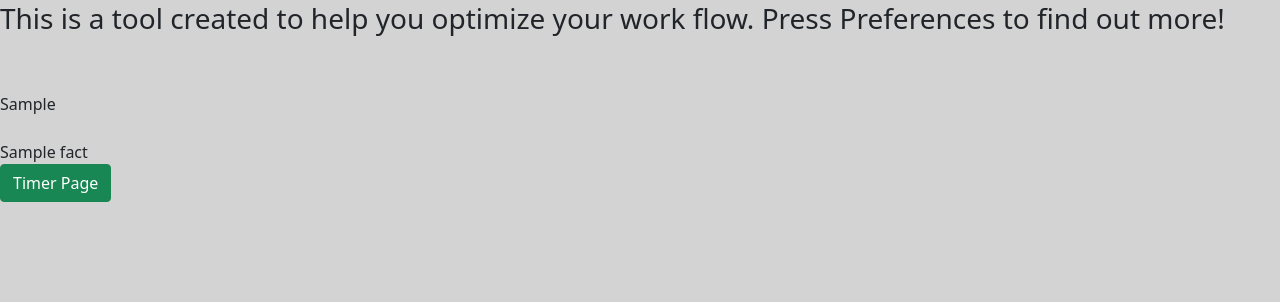
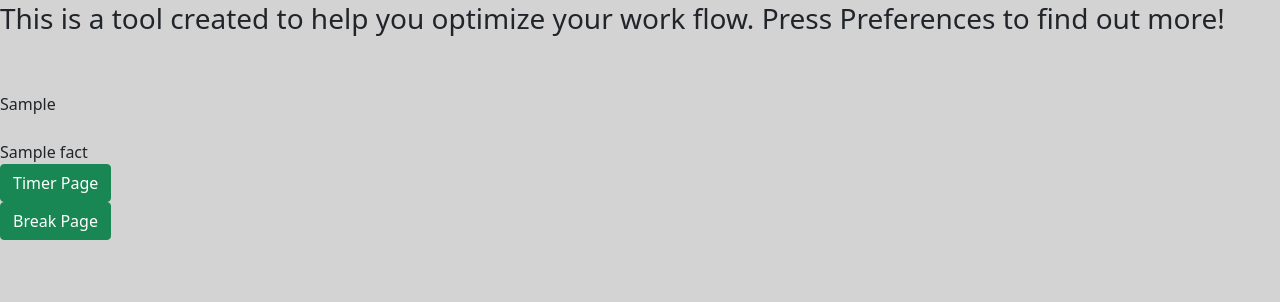
Before and after one commit to EGuo2004/P01, a Flask app: template app/templates/home.html in a window 1280 px wide. Shown: the part 132-434 px from the top of the page. Run offline with Flask 2, Linux system fonts and the light colour scheme; the template is opened without the code that fills it: most values are stand-ins (such as "Sample title", 1, 10 or a date in 2020); some libraries are stand-ins or nearby versions.

Commit message:
Button for Break page

```diff
--- a/app/templates/home.html
+++ b/app/templates/home.html
@@ -23,5 +23,8 @@ This is a tool created to help you optimize your work flow. Press Preferences to
 <form action="/timer" method="POST">
 		<input class="btn btn-success" type="submit" name="create" value="Timer Page">
 </form>
+<form action="/break" method="POST">
+		<input class="btn btn-success" type="submit" name="create" value="Break Page">
+</form>
 </body>
 </html>
```
